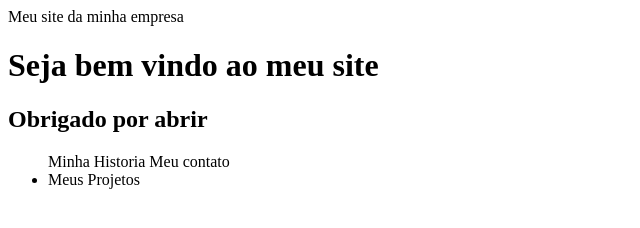
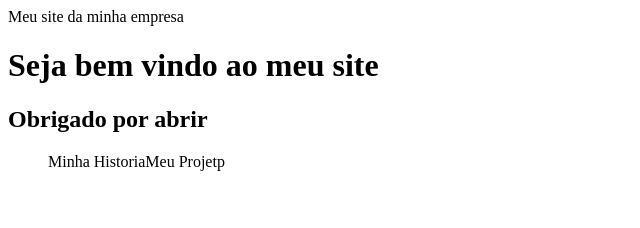
Before and after one commit to rodrigo27563874/rodrigo27563874.github.io, a plain HTML site: page index.html in a window 1280 px wide. Shown: the whole page, without its empty margins (0-640 px from the left). Drawn offline with Linux system fonts and the light colour scheme.

Commit message:
Update index.html

```diff
--- a/index.html
+++ b/index.html
@@ -3,9 +3,7 @@
 <head>Meu site da minha empresa <meta charset="utf-8"> </head>
 <body><h1>Seja bem vindo ao meu site</h1><h2>Obrigado por abrir</h2>
 </body> <ul>
-    <il>Minha Historia</il>
-    <il>Meu contato<il>
-    <li>Meus Projetos</li>
+    <il>Minha Historia</il><il>Meu Projetp</il>
 </ul>
 <footer></footer>
 </html
```
